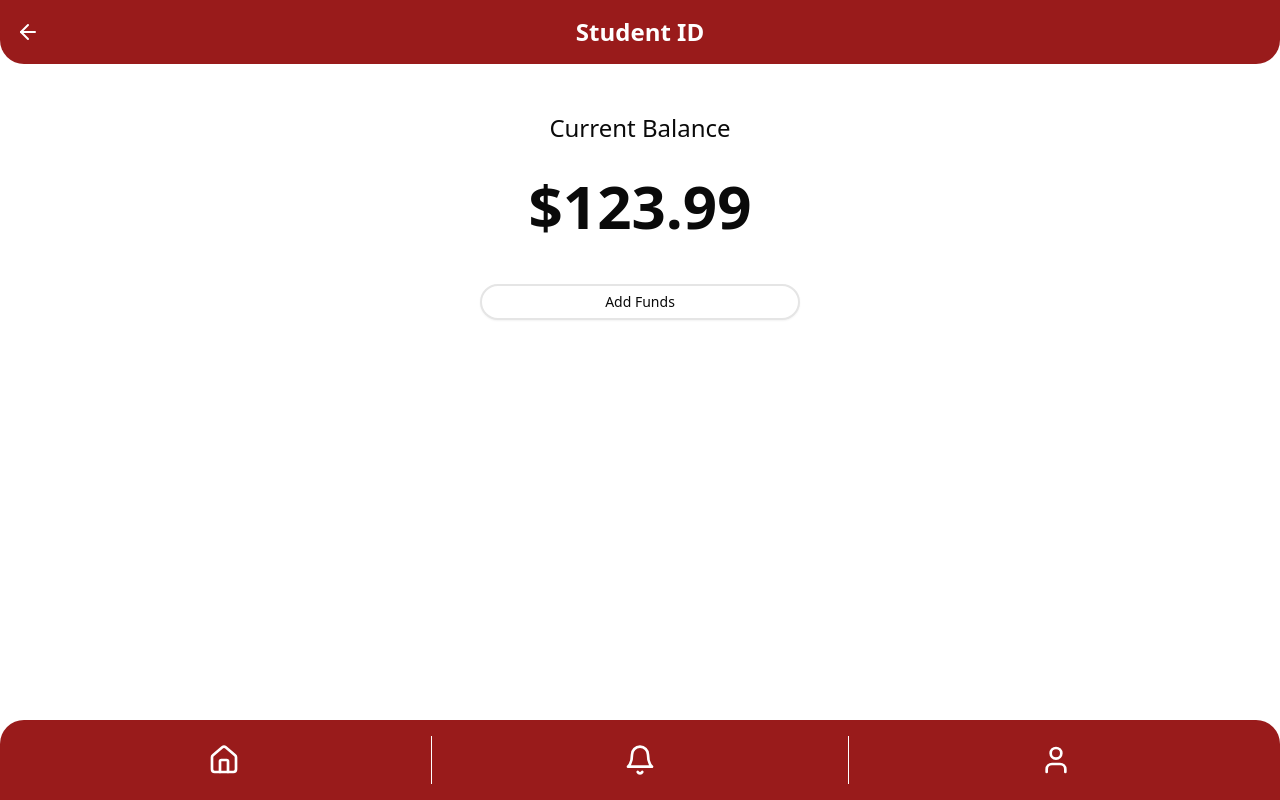
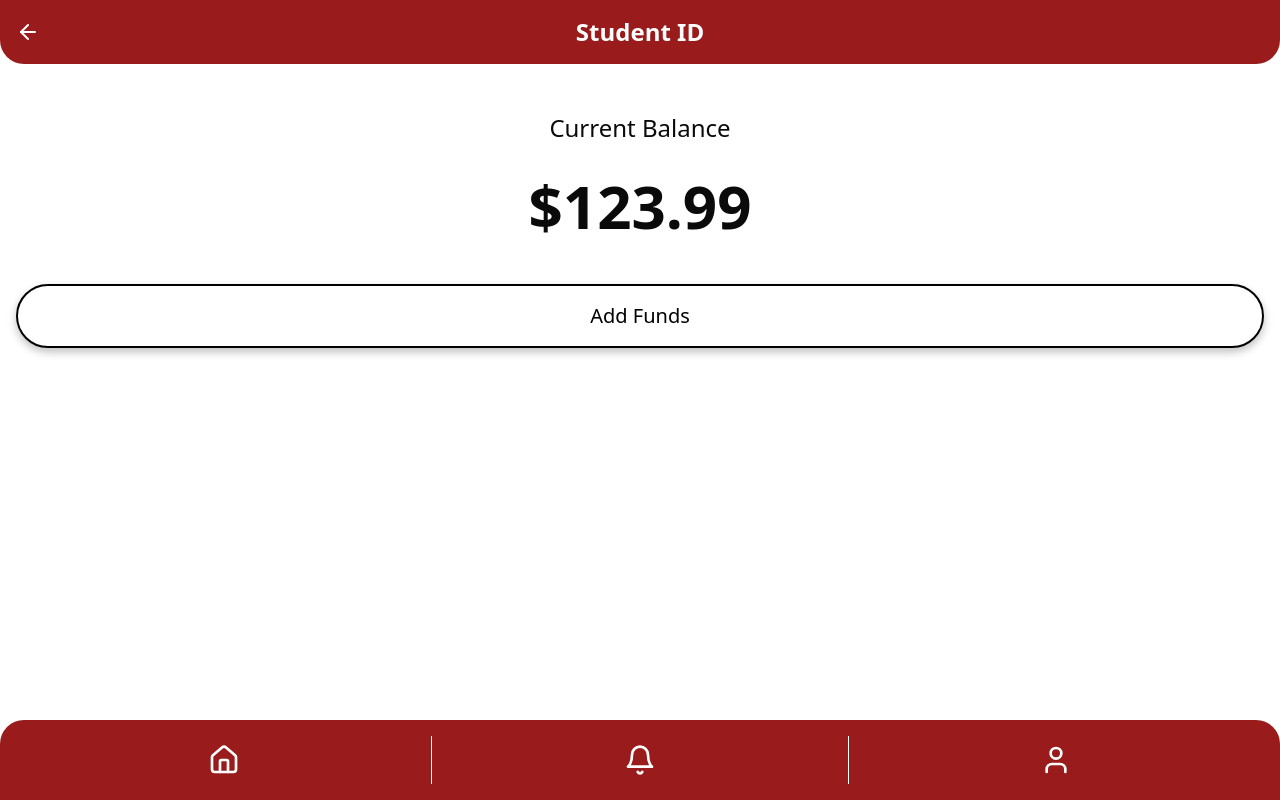
Before and after one commit to CSIS-672-Student-Service-Center-Team/student-service-center, a Next.js app in the folder app/ssc/: page /view-balance in a window 1280 px wide. Built offline with nearby package versions, Linux system fonts and the light colour scheme.

Commit message:
A good start, page styling

```diff
--- a/app/ssc/src/pages/view-balance.tsx
+++ b/app/ssc/src/pages/view-balance.tsx
@@ -1,4 +1,5 @@
 import { Button } from "@/components/ui/button"
+import ActionButton from "@/components/ui/actionButton"
 import Header from "@/components/ui/pageHeader"
 import NavBar from "@/components/ui/navBar"
 import { ArrowLeft, Home, Bell, User } from "lucide-react"
@@ -7,6 +8,8 @@ import React, { useEffect, useState } from "react"
 
 const ViewBalancePage: React.FC = () => {
   const router = useRouter()
+  //  TODO: add some user values here
+  //
   const [displayBalance, setDisplayBalance] = useState(0)
   const targetBalance = 123.99
 
@@ -39,13 +42,10 @@ const ViewBalancePage: React.FC = () => {
         <div className="text-6xl font-bold mb-12">
           ${displayBalance.toFixed(2)}
         </div>
-        <Button
-          variant="outline"
-          className="w-full max-w-xs rounded-full border-2"
-          onClick={() => router.push('/balance/add-funds')}
-        >
-          Add Funds
-        </Button>
+        <ActionButton
+          label="Add Funds"
+          onClick={() => {console.log("Add funds clicked")} }
+        />
       </main>
       <NavBar />
     </div>
```
